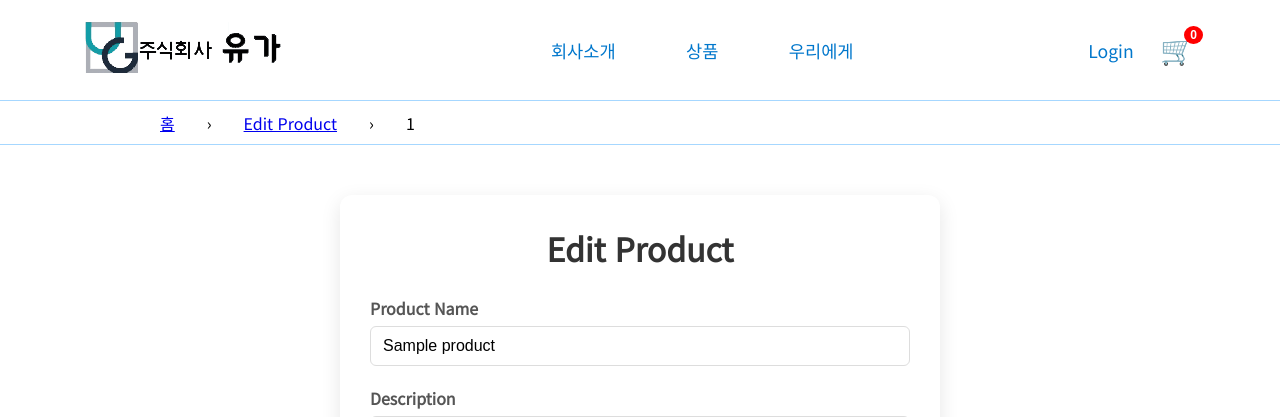
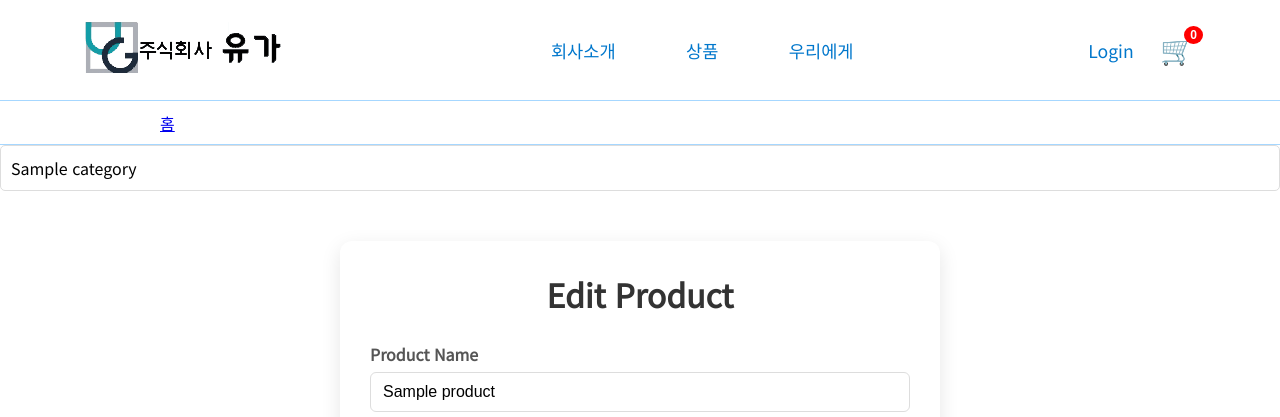
Before and after one commit to Ugakimseobin/uga-flask-app, a Flask app: page /edit_product/1 in a window 1280 px wide. Shown: the top 417 px of the page. Run offline with Flask 3, Linux system fonts and the light colour scheme; tables that the repository leaves empty hold one stand-in row (values such as "Sample post"); data that the repository does not hold is empty; some libraries are stand-ins or nearby versions.

Commit message:
categories get

```diff
--- a/app.py
+++ b/app.py
@@ -90,7 +90,22 @@ class Product(db.Model):
     price = db.Column(db.Integer, nullable=False)
     image_data = db.Column(db.LargeBinary)
     created_at = db.Column(db.DateTime, server_default=db.func.current_timestamp())
+    category_id = db.Column(db.Integer, db.ForeignKey('category.id'))
+    sub_category_id = db.Column(db.Integer, db.ForeignKey('sub_category.id'))
     main_prod = db.Column(db.String(255))
+
+class Category(db.Model):
+    __tablename__ = 'category'
+    id = db.Column(db.Integer, primary_key=True)
+    name = db.Column(db.String(100), nullable=False)
+    sub_categories = db.relationship('SubCategory', backref='category', cascade='all, delete-orphan')
+
+class SubCategory(db.Model):
+    __tablename__ = 'sub_category'
+    id = db.Column(db.Integer, primary_key=True)
+    category_id = db.Column(db.Integer, db.ForeignKey('category.id', ondelete='CASCADE'), nullable=False)
+    name = db.Column(db.String(100), nullable=False)
+    products = db.relationship('Product', backref='sub_category', cascade='all, delete-orphan')
 
 class CartItem(db.Model):
     __tablename__ = 'cart_items'
@@ -574,6 +589,28 @@ def logout():
     flash("로그아웃되었습니다.", "success")
     return redirect(url_for('home'))
 
+# 상품 카테고리
+@app.route('/get_categories')
+def get_categories():
+    categories = Category.query.all()
+    data = []
+    for cat in categories:
+        data.append({'id': cat.id, 'name': cat.name})
+    return jsonify(data)
+
+@app.route('/get_subcategories/<int:category_id>')
+def get_subcategories(category_id):
+    sub_cats = SubCategory.query.filter_by(category_id=category_id).all()
+    data = [{'id': sc.id, 'name': sc.name} for sc in sub_cats]
+    return jsonify(data)
+
+@app.route('/get_products/<int:sub_category_id>')
+def get_products(sub_category_id):
+    products = Product.query.filter_by(sub_category_id=sub_category_id).all()
+    data = [{'id': p.id, 'name': p.name, 'price': float(p.price)} for p in products]
+    return jsonify(data)
+
+# 상품 페이지
 @app.route('/product')
 def product_page():
     if 'user_id' not in session:
--- a/static/css/product_st.css
+++ b/static/css/product_st.css
@@ -3,6 +3,7 @@
     padding: 2em;
     max-width: 1200px;
     margin: 0 auto;
+    display: flex;
 }
 
 .product-page h1 {
@@ -12,6 +13,35 @@
     color: #494949;
 }
 
+.category-panel {
+    width: 220px;
+    margin-right: 20px;
+}
+
+.category-list, .sub-category-list {
+    list-style: none;
+    padding: 0;
+}
+
+.category-item, .sub-category-item {
+    padding: 10px;
+    cursor: pointer;
+    border: 1px solid #ddd;
+    margin-bottom: 5px;
+    border-radius: 5px;
+}
+
+.category-item:hover, .sub-category-item:hover {
+    background-color: #f2f2f2;
+}
+
+.product-right {
+    flex: 1;
+    padding: 10px;
+    border: 1px solid #ddd;
+    border-radius: 5px;
+}
+
 .product-grid {
     display: grid;
     grid-template-columns: repeat(5, 1fr); /* 가로 5개 */
@@ -19,12 +49,19 @@
     margin-top: 20px;
 }
 
+.product-list {
+    display: flex;
+    flex-wrap: wrap;
+    gap: 15px;
+}
+
 .product-card {
     background-color: #fff;
     border: 1px solid #ddd;
-    padding: 15px;
-    border-radius: 8px;
     text-align: center;
+    width: 180px;
+    padding: 10px;
+    border-radius: 5px;
 }
 
 .qty-wrapper {
--- a/static/js/product.js
+++ b/static/js/product.js
@@ -85,3 +85,61 @@ document.getElementById('add-detail-cart')?.addEventListener('click', () => {
         window.location.href = "/product";
     });
 });
+
+
+// 카테고리 상품
+document.addEventListener('DOMContentLoaded', () => {
+
+    const categoryList = document.querySelector('.category-list');
+    const subCategoryList = document.querySelector('.sub-category-list');
+    const productRight = document.querySelector('.product-right');
+    const selectedSubCategory = document.getElementById('selected-sub-category');
+    const productListDiv = document.querySelector('.product-list');
+
+    // DB에서 카테고리 가져오기
+    fetch('/get_categories')
+        .then(res => res.json())
+        .then(categories => {
+            categories.forEach(cat => {
+                const li = document.createElement('li');
+                li.textContent = cat.name;
+                li.classList.add('category-item');
+                li.dataset.id = cat.id;
+                categoryList.appendChild(li);
+
+                li.addEventListener('click', () => {
+                    // 서브카테고리 가져오기
+                    fetch(`/get_subcategories/${cat.id}`)
+                        .then(res => res.json())
+                        .then(subCats => {
+                            subCategoryList.innerHTML = '';
+                            subCats.forEach(sub => {
+                                const subLi = document.createElement('li');
+                                subLi.textContent = sub.name;
+                                subLi.classList.add('sub-category-item');
+                                subLi.dataset.id = sub.id;
+                                subCategoryList.appendChild(subLi);
+
+                                subLi.addEventListener('click', () => {
+                                    // 제품 가져오기
+                                    fetch(`/get_products/${sub.id}`)
+                                        .then(res => res.json())
+                                        .then(products => {
+                                            productListDiv.innerHTML = '';
+                                            products.forEach(p => {
+                                                const card = document.createElement('div');
+                                                card.classList.add('product-card');
+                                                card.innerHTML = `<strong>${p.name}</strong><p>${p.price}원</p>`;
+                                                productListDiv.appendChild(card);
+                                            });
+                                            productRight.style.display = 'block';
+                                            selectedSubCategory.textContent = sub.name;
+                                        });
+                                });
+                            });
+                            subCategoryList.style.display = 'block';
+                        });
+                });
+            });
+        });
+});
--- a/templates/header.html
+++ b/templates/header.html
@@ -24,37 +24,7 @@
                 </li>
                 <li class="dropdown">
                     <a href="javascript:void(0)" class="dropdown-toggle">상품</a>
-                    <ul class="dropdown-menu">
-                        <li class="category">
-                            <a href="javascript:void(0)">카테고리1</a>
-                            <div class="dropdown-sub-menu">
-                                <a href="/product">항목</a>
-                                <a href="/product">항목</a>
-                                <a href="/product">항목</a>
-                            </div>
-                        </li>
-                        <li class="category">
-                            <a href="javascript:void(0)">카테고리2</a>
-                            <div class="dropdown-sub-menu">
-                                <a href="/product">항목</a>
-                                <a href="/product">항목</a>
-                            </div>
-                        </li>
-                        <li class="category">
-                            <a href="javascript:void(0)">카테고리3</a>
-                            <div class="dropdown-sub-menu">
-                                <a href="/product">항목</a>
-                                <a href="/product">항목</a>
-                            </div>
-                        </li>
-                        <li class="category">
-                            <a href="javascript:void(0)">카테고리4</a>
-                            <div class="dropdown-sub-menu">
-                                <a href="/product">항목</a>
-                                <a href="/product">항목</a>
-                            </div>
-                        </li>
-                    </ul>
+
                 </li>
 
 
@@ -119,13 +89,29 @@
 <nav class="breadcrumb-container" aria-label="breadcrumb">
     <ul class="breadcrumb">
         <li class="breadcrumb-item"><a href="/">홈</a></li>
-        {% for crumb in breadcrumbs %}
+        {% if current_category %}
             <span class="breadcrumb-sep">›</span>
-            {% if crumb.url and not loop.last %}
-                <li class="breadcrumb-item"><a href="{{ crumb.url }}">{{ crumb.title }}</a></li>
-            {% else %}
-                <li class="breadcrumb-item active" aria-current="page">{{ crumb.title }}</li>
-            {% endif %}
-        {% endfor %}
+            <li class="breadcrumb-item"><a href="#">{{ current_category.name }}</a></li>
+        {% endif %}
+        {% if current_sub_category %}
+            <span class="breadcrumb-sep">›</span>
+            <li class="breadcrumb-item active" aria-current="page">{{ current_sub_category.name }}</li>
+        {% endif %}
     </ul>
 </nav>
+
+<div class="product-panel">
+    <div class="category-section">
+        <ul class="category-list">
+            <!-- JS에서 동적으로 추가 -->
+        </ul>
+        <ul class="sub-category-list" style="display:none;">
+            <!-- JS에서 동적으로 추가 -->
+        </ul>
+    </div>
+
+    <div class="product-right" style="display:none;">
+        <h3 id="selected-sub-category"></h3>
+        <div class="product-list"></div>
+    </div>
+</div>
```
Also changed, not shown: templates/product.html (+23 -53 lines).
